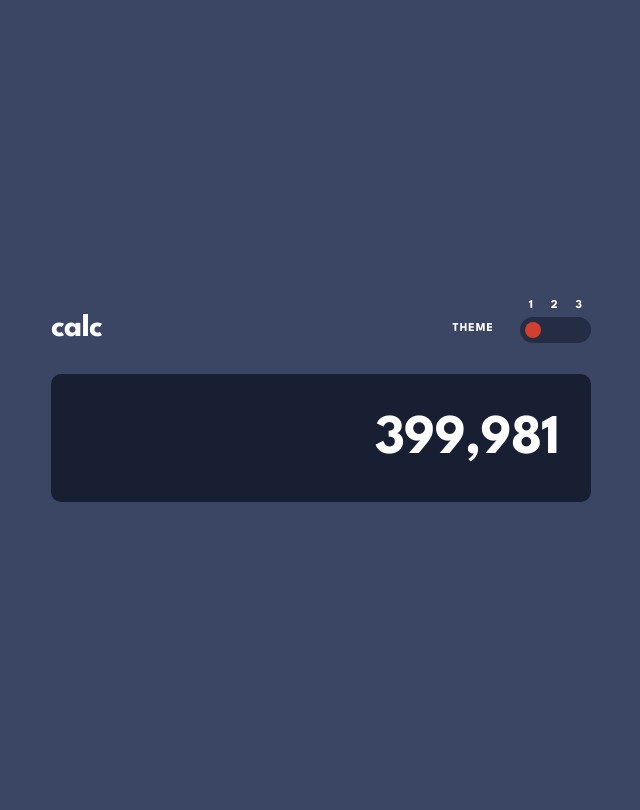
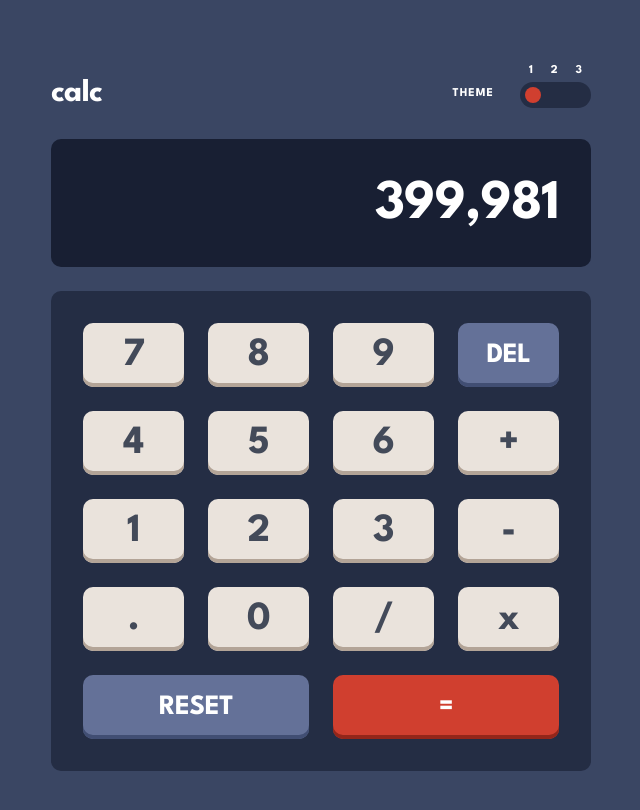
Before and after one commit to DevVictor19/calculator, a website built with webpack: page src/template.html in a window 1280 px wide. Shown: the whole page, without its empty margins (319-959 px from the left). Built offline with nearby package versions, Linux system fonts and the light colour scheme.

Commit message:
feat(calculator-body): layout + marcação

```diff
--- a/src/styles/main.css
+++ b/src/styles/main.css
@@ -3,7 +3,18 @@
   --display-tx-color: #fff;
   --display-bg-color: #181f33;
   --calculator-bg-color: #242d44;
-  --especial-btn-bg-color: #d03f2f;
+  --special-btn-bg-color: #d03f2f;
+  --special-btn-tx-color: #ffffff;
+  --special-btn-sh-color: #93261a;
+  --special-btn-ho-color: #f96b5b;
+  --normal-btn-bg-color: #eae3dc;
+  --normal-btn-ho-color: #fffffe;
+  --normal-btn-sh-color: #b3a497;
+  --normal-btn-tx-color: #434a59;
+  --erase-btn-bg-color: #647198;
+  --erase-btn-ho-color: #a2b2e1;
+  --erase-btn-sh-color: #414e73;
+  --erase-btn-tx-color: #ffffff;
 }
 
 * {
@@ -23,6 +34,7 @@ body {
   align-items: center;
   flex-direction: column;
   background-color: var(--bg-color);
+  padding: 64px 24px;
 }
 
 .calculator {
@@ -101,7 +113,11 @@ body {
   width: 16px;
   height: 16px;
   border-radius: 50%;
-  background-color: var(--especial-btn-bg-color);
+  background-color: var(--special-btn-bg-color);
+}
+
+.info-container__switch:hover span {
+  background-color: var(--special-btn-ho-color);
 }
 
 .main-display {
@@ -121,3 +137,99 @@ body {
   letter-spacing: -0.933333px;
   color: var(--display-tx-color);
 }
+
+.calculator-body {
+  background-color: var(--calculator-bg-color);
+  padding: 32px;
+  border-radius: 10px;
+  margin-top: 24px;
+  display: grid;
+  gap: 24px;
+  grid-template-columns: repeat(4, minmax(60px, 101px));
+  grid-template-rows: repeat(5, 64px);
+}
+
+.calculator-body__btn {
+  all: unset;
+  background-color: var(--normal-btn-bg-color);
+  color: var(--normal-btn-tx-color);
+  border-radius: 10px;
+  text-align: center;
+
+  font-style: normal;
+  font-weight: 700;
+  font-size: 2.5rem;
+  line-height: 37px;
+  letter-spacing: -0.666667px;
+  cursor: pointer;
+
+  box-shadow: 0px -4px 0px 0px var(--normal-btn-sh-color) inset;
+}
+
+.calculator-body__btn:hover {
+  background-color: var(--normal-btn-ho-color);
+}
+
+.calculator-body__del {
+  all: unset;
+
+  border-radius: 10px;
+  text-align: center;
+
+  font-style: normal;
+  font-weight: 700;
+  font-size: 1.75rem;
+  line-height: 26px;
+  letter-spacing: -0.466667px;
+  cursor: pointer;
+}
+
+.calculator-body__reset {
+  all: unset;
+  grid-column: span 2;
+
+  border-radius: 10px;
+  text-align: center;
+
+  font-style: normal;
+  font-weight: 700;
+  font-size: 1.75rem;
+  line-height: 26px;
+  letter-spacing: -0.466667px;
+  cursor: pointer;
+}
+
+.calculator-body__del,
+.calculator-body__reset {
+  background-color: var(--erase-btn-bg-color);
+  color: var(--erase-btn-tx-color);
+  box-shadow: 0px -4px 0px 0px var(--erase-btn-sh-color) inset;
+}
+
+.calculator-body__del:hover,
+.calculator-body__reset:hover {
+  background-color: var(--erase-btn-ho-color);
+}
+
+.calculator-body__equals {
+  all: unset;
+  grid-column: span 2;
+
+  border-radius: 10px;
+  text-align: center;
+
+  font-style: normal;
+  font-weight: 700;
+  font-size: 1.75rem;
+  line-height: 26px;
+  letter-spacing: -0.466667px;
+  cursor: pointer;
+
+  background-color: var(--special-btn-bg-color);
+  color: var(--special-btn-tx-color);
+  box-shadow: 0px -4px 0px 0px var(--special-btn-sh-color) inset;
+}
+
+.calculator-body__equals:hover {
+  background-color: var(--special-btn-ho-color);
+}
--- a/src/template.html
+++ b/src/template.html
@@ -33,6 +33,26 @@
       <section class="main-display">
         <p id="displayText" class="main-display__text">399,981</p>
       </section>
+      <section class="calculator-body">
+        <button class="calculator-body__btn">7</button>
+        <button class="calculator-body__btn">8</button>
+        <button class="calculator-body__btn">9</button>
+        <button class="calculator-body__del">DEL</button>
+        <button class="calculator-body__btn">4</button>
+        <button class="calculator-body__btn">5</button>
+        <button class="calculator-body__btn">6</button>
+        <button class="calculator-body__btn">+</button>
+        <button class="calculator-body__btn">1</button>
+        <button class="calculator-body__btn">2</button>
+        <button class="calculator-body__btn">3</button>
+        <button class="calculator-body__btn">-</button>
+        <button class="calculator-body__btn">.</button>
+        <button class="calculator-body__btn">0</button>
+        <button class="calculator-body__btn">/</button>
+        <button class="calculator-body__btn">x</button>
+        <button class="calculator-body__reset">RESET</button>
+        <button class="calculator-body__equals">=</button>
+      </section>
     </main>
   </body>
 </html>
```
